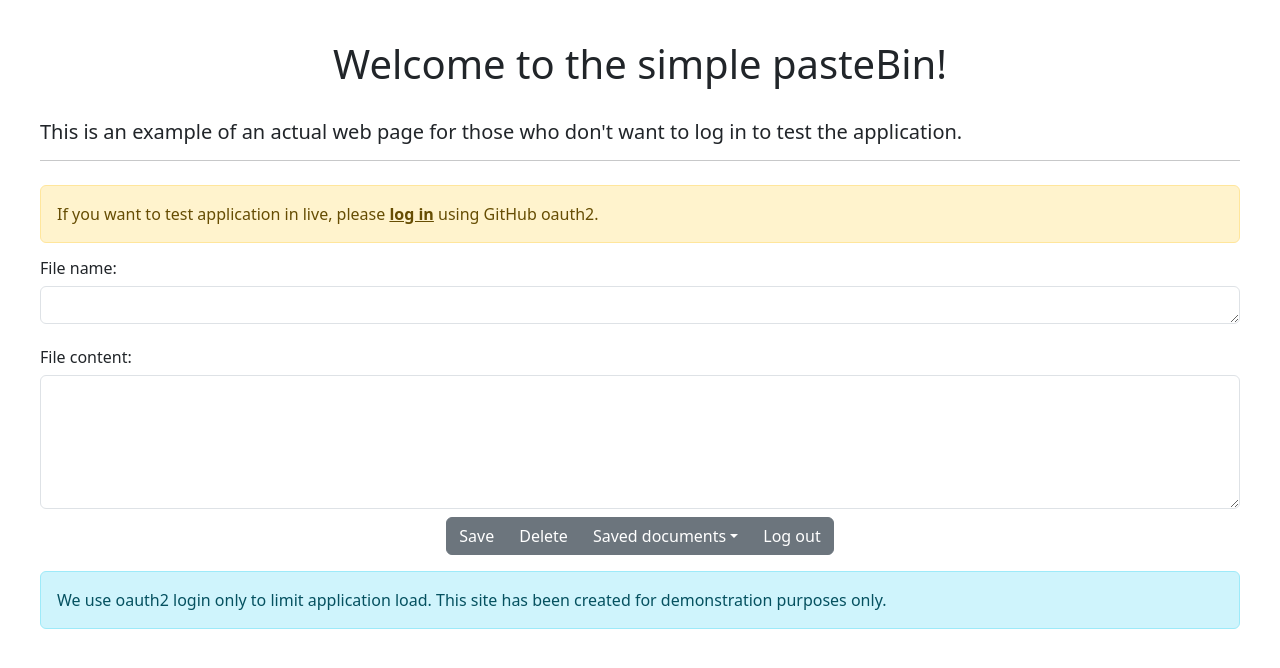
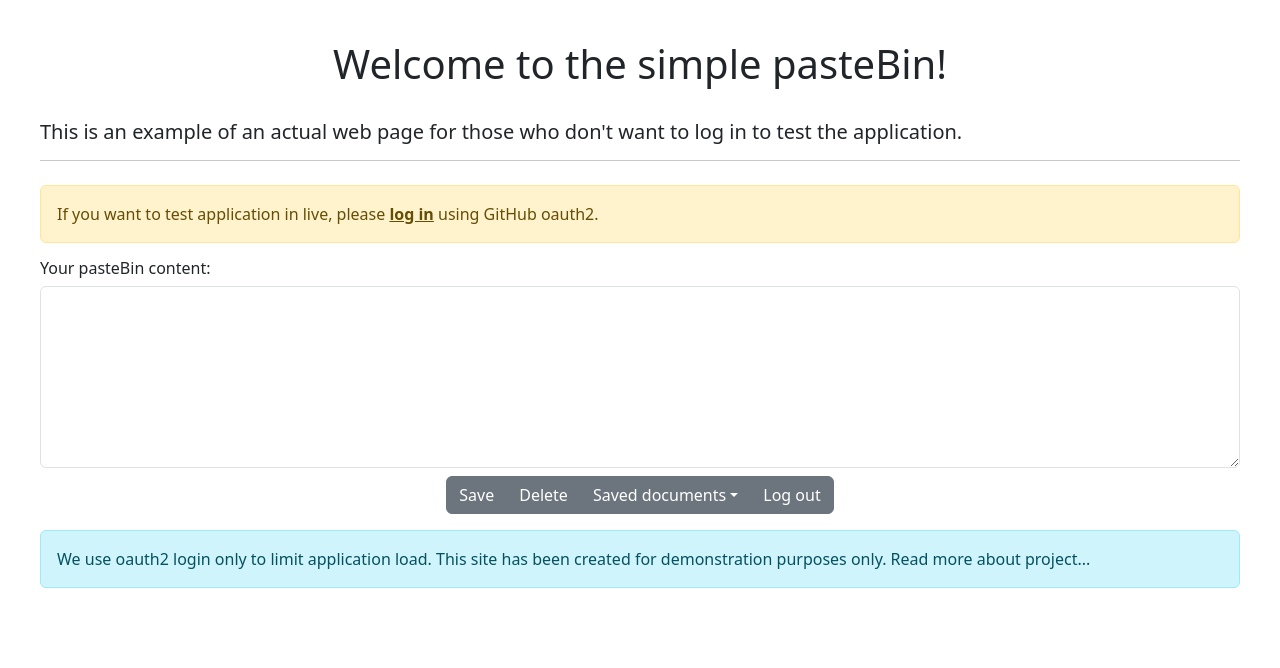
Before and after one commit to TheGreyCore/pasteBin, a React (Create React App) app in the folder frontend/: page / in a window 1280 px wide. Shown: the top 668 px of the page. Built offline with nearby package versions, Linux system fonts and the light colour scheme.

Commit message:
Update MainPage.js

```diff
--- a/frontend/src/mainpage/MainPage.js
+++ b/frontend/src/mainpage/MainPage.js
@@ -1,22 +1,20 @@
-import React, { useState, useEffect } from 'react';
+import React, { useState } from 'react';
 import {Alert, AlertLink, Button, Dropdown, DropdownButton} from "react-bootstrap";
 import ButtonGroup from "react-bootstrap/ButtonGroup";
 import './MainPage.css';
-import * as data from './DataPlaceholder.json';
+import {useParams} from "react-router-dom";
 
 const MainPage = () => {
-    const [filename, setFilename] = useState("");
-    const [filecontent, setFilecontent] = useState("");
-
+    const { params } = useParams();
+    const [fileContent, setFileContent] = useState("");
     const files = [
-        {Filename: "Example bin 1.", Filecontent: "Lorem ipsum dolor sit amet, consectetur adipiscing elit, sed do eiusmod tempor incididunt ut labore et dolore magna aliqua."},
-        {Filename: "Example bin 2.", Filecontent: "Ut enim ad minim veniam, quis nostrud exercitation ullamco laboris nisi ut aliquip ex ea commodo consequat. Duis aute irure."},
+        {Filename: "Example bin 1.", fileContent: "Lorem ipsum dolor sit amet, consectetur adipiscing elit, sed do eiusmod tempor incididunt ut labore et dolore magna aliqua."},
+        {Filename: "Example bin 2.", fileContent: "Ut enim ad minim veniam, quis nostrud exercitation ullamco laboris nisi ut aliquip ex ea commodo consequat. Duis aute irure."},
     ];
 
     const handleSelect = (key) => {
-        setFilename(files[key].Filename);
-        setFilecontent(files[key].Filecontent);
-        console.log(filecontent)
+        setFileContent(files[key].fileContent);
+        console.log(fileContent)
     };
 
     async function handleLogin() {
@@ -37,11 +35,8 @@ const MainPage = () => {
                 <div className="edit-box">
                     <Alert variant="warning" onClick={handleLogin}>If you want to test application in live,
                         please <AlertLink>log in</AlertLink> using GitHub oauth2. </Alert>
-                    <h6>File name:</h6>
-                    <textarea className="form-control" rows="1">{filename}</textarea>
-                    <br></br>
-                    <h6>File content:</h6>
-                    <textarea className="form-control" rows="5">{filecontent}</textarea>
+                    <h6>Your pasteBin content:</h6>
+                    <textarea id="file-content-textarea" className="form-control" rows="7">{fileContent}</textarea>
                     <div className="tool-box">
                         <ButtonGroup aria-label="Basic example">
                             <Button variant="secondary">Save</Button>
@@ -49,7 +44,7 @@ const MainPage = () => {
                             <DropdownButton as={ButtonGroup} title="Saved documents" id="bg-nested-dropdown"
                                             variant="secondary" onSelect={handleSelect}>
                                 {files.map((file, index) => (
-                                    <Dropdown.Item eventKey={index}>{file.Filename}</Dropdown.Item>
+                                    <Dropdown.Item onSelect={handleSelect} eventKey={index}>{file.Filename}</Dropdown.Item>
                                 ))}
                             </DropdownButton>
                             <Button variant="secondary">Log out</Button>
@@ -58,7 +53,7 @@ const MainPage = () => {
 
                 </div>
 
-                <Alert variant="info">We use oauth2 login only to limit application load. This site has been created for demonstration purposes only. </Alert>
+                <Alert variant="info">We use oauth2 login only to limit application load. This site has been created for demonstration purposes only. Read more about project...</Alert>
             </div>
         </div>
     )
```
